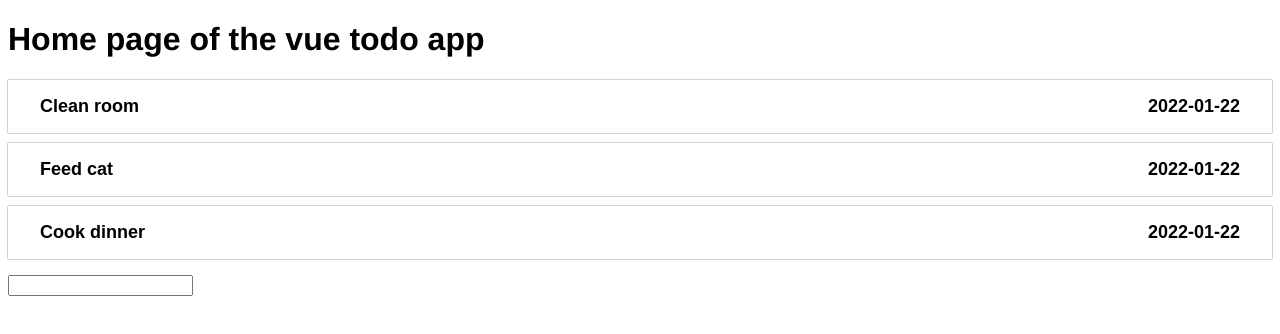
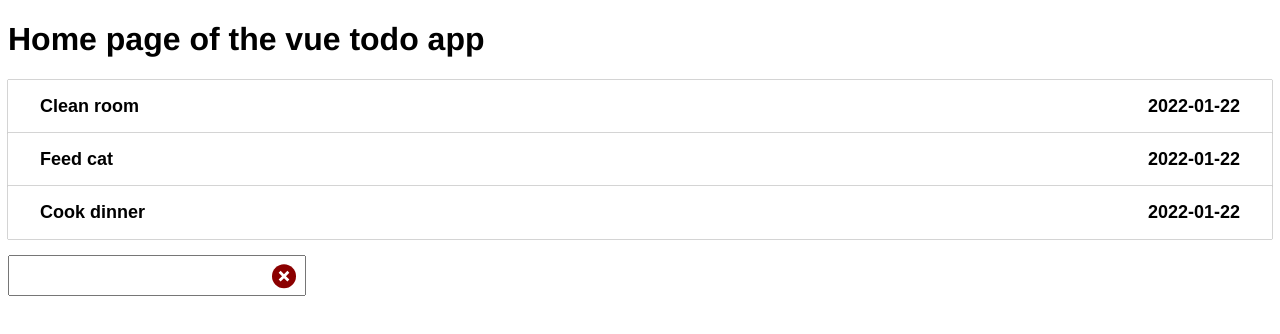
Before and after one commit to bercivarga/vue-todo-app, a Vue app: page / in a window 1280 px wide. Shown: the top 334 px of the page. Built offline with nearby package versions, Linux system fonts and the light colour scheme.

Commit message:
add input clear btn base

```diff
--- /dev/null
+++ b/src/components/TodoInput.vue
@@ -0,0 +1,71 @@
+<template>
+  <form @submit.prevent="addTodo(currentTodo)">
+    <input v-model="currentTodo">
+    <button>
+      <svg viewBox="0 0 24 24">
+        <path
+          fill="currentColor"
+          d="M20 6.91L17.09 4L12 9.09L6.91 4L4 6.91L9.09 12L4 17.09L6.91 20L12 14.91L17.09 20L20 17.09L14.91 12L20 6.91Z"
+        />
+      </svg>
+    </button>
+  </form>
+</template>
+
+<script lang="ts">
+import { defineComponent, PropType } from 'vue';
+
+export default defineComponent({
+  name: 'TodoInput',
+  data() {
+    return {
+      currentTodo: '',
+    };
+  },
+  props: {
+    addTodo: {
+      type: Function as PropType<(todoName: string) => void>,
+      required: true,
+    },
+  },
+});
+</script>
+
+<style lang="scss" scoped>
+form {
+  position: relative;
+  display: inline-block;
+  margin-top: 16px;
+}
+
+input {
+  padding: 8px 46px 8px 16px;
+  font-size: 18px;
+}
+
+button {
+  background-color: darkred;
+  color: white;
+  border: none;
+  border-radius: 50%;
+  padding: 4px;
+  display: flex;
+  justify-content: center;
+  align-items: center;
+  position: absolute;
+  top: 50%;
+  right: 10px;
+  transform: translateY(-45%);
+  transition: background-color .2s;
+  cursor: pointer;
+
+  &:hover {
+    background-color: red;
+  }
+
+  svg {
+    width: 16px;
+    height: 16px;
+  }
+}
+</style>
--- a/src/components/TodoList.vue
+++ b/src/components/TodoList.vue
@@ -6,23 +6,19 @@
         <span>{{ todo.time }}</span>
       </button>
     </li>
+    <TodoInput :add-todo="addTodo" />
   </ul>
-  <form @submit.prevent="addTodo(currentTodo)">
-    <input v-model="currentTodo">
-  </form>
+
 </template>
 
 <script lang="ts">
 import { defineComponent, PropType } from 'vue';
 import { Todo } from '@/data/todoList';
+import TodoInput from '@/components/TodoInput.vue';
 
 export default defineComponent({
   name: 'TodoList',
-  data() {
-    return {
-      currentTodo: '',
-    };
-  },
+  components: { TodoInput },
   props: {
     todos: {
       type: Array as PropType<Todo[]>,
@@ -43,9 +39,6 @@ export default defineComponent({
 <style lang="scss" scoped>
 ul {
   padding: 0;
-  display: flex;
-  flex-direction: column;
-  gap: 10px;
 
   li {
     list-style: none;
```
Also changed, not shown: .eslintrc.js.
